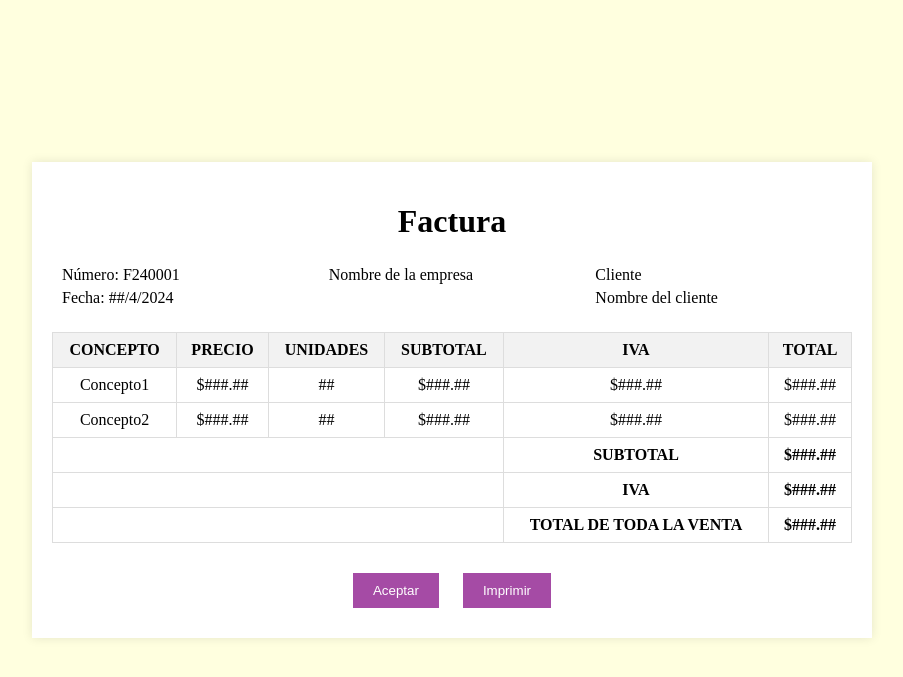
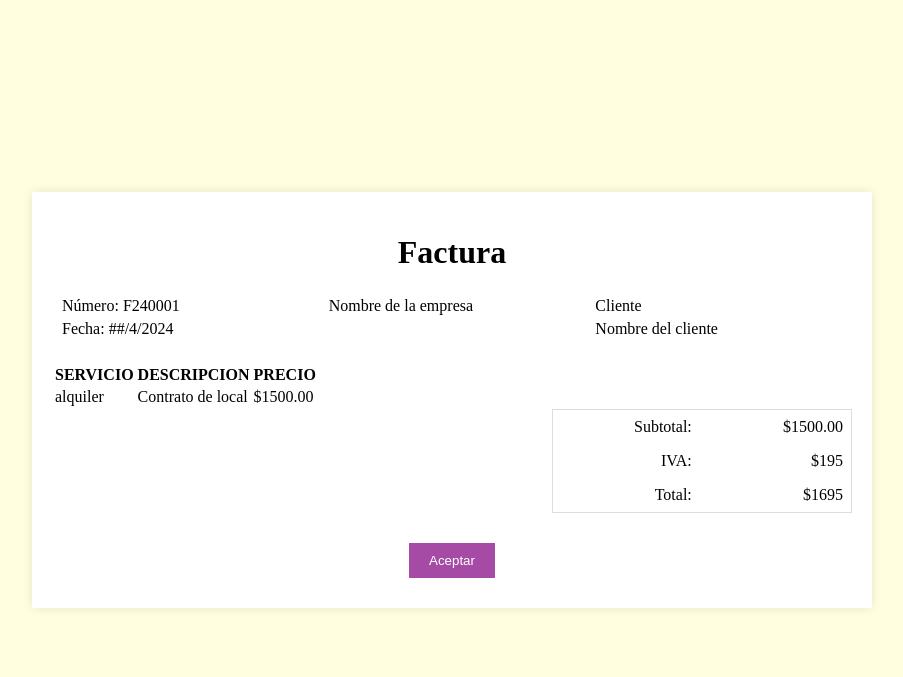
Before and after one commit to kenetcode/ERP-Ventas, a Django app: page /generarFactura/ in a window 1280 px wide. Shown: the top 677 px of the page, without its empty margins (188-1091 px from the left). Run offline with Django 5.2, Linux system fonts and the light colour scheme.

Commit message:
Se modifico generarFactura

```diff
--- a/erp/ventas/static/ventas/css/generarFactura.css
+++ b/erp/ventas/static/ventas/css/generarFactura.css
@@ -37,37 +37,6 @@ h1 {
     margin: 5px 0;
 }
 
-.invoice-table {
-    width: 100%;
-    border-collapse: collapse;
-    margin-bottom: 20px;
-}
-
-.invoice-table th, .invoice-table td {
-    border: 1px solid #ddd;
-    padding: 8px;
-    text-align: center;
-}
-
-.invoice-table th {
-    background-color: #f2f2f2;
-}
-
-tfoot td {
-    font-weight: bold;
-}
-
-tfoot td:nth-child(5), tfoot td:nth-child(6) {
-    background-color: #f9f9f9;
-}
-
-tfoot td:nth-child(5) {
-    text-align: right;
-}
-
-tfoot td:nth-child(6) {
-    text-align: center;
-}
 
 .buttons {
     text-align: center;
@@ -87,3 +56,20 @@ button:hover {
     background-color: purple;
     opacity: 1; /* Opacidad del 100% al pasar el cursor */
 }
+
+.totals {
+    width: 300px;
+    margin-left: auto;
+    margin-bottom: 20px;
+    border: 1px solid #ddd;
+    border-collapse: collapse;
+}
+
+.totals td {
+    padding: 8px;
+    text-align: right;
+}
+
+.totals tr:first-child td {
+    border-top: none;
+}
--- a/erp/ventas/templates/generarFactura.html
+++ b/erp/ventas/templates/generarFactura.html
@@ -26,53 +26,38 @@
         <table class="invoice-table">
             <thead>
                 <tr>
-                    <th>CONCEPTO</th>
+                    <th>SERVICIO</th>
+                    <th>DESCRIPCION</th>
                     <th>PRECIO</th>
-                    <th>UNIDADES</th>
-                    <th>SUBTOTAL</th>
-                    <th>IVA</th>
-                    <th>TOTAL</th>
                 </tr>
             </thead>
             <tbody>
                 <tr>
-                    <td>Concepto1</td>
-                    <td>$###.##</td>
-                    <td>##</td>
-                    <td>$###.##</td>
-                    <td>$###.##</td>
-                    <td>$###.##</td>
+                    <td>alquiler</td>
+                    <td>Contrato de local</td>
+                    <td>$1500.00</td>
+                </tr>
+            </tbody>
+        </table>
+        <table class="totals">
+            <tbody>
+                <tr>
+                    <td>Subtotal:</td>
+                    <td>$1500.00</td>
                 </tr>
                 <tr>
-                    <td>Concepto2</td>
-                    <td>$###.##</td>
-                    <td>##</td>
-                    <td>$###.##</td>
-                    <td>$###.##</td>
-                    <td>$###.##</td>
+                    <td>IVA:</td>
+                    <td>$195</td>
+                </tr>
+                <tr>
+                    <td>Total:</td>
+                    <td>$1695</td>
                 </tr>
             </tbody>
-            <tfoot>
-                <tr>
-                    <td colspan="4"></td>
-                    <td>SUBTOTAL</td>
-                    <td>$###.##</td>
-                </tr>
-                <tr>
-                    <td colspan="4"></td>
-                    <td>IVA</td>
-                    <td>$###.##</td>
-                </tr>
-                <tr>
-                    <td colspan="4"></td>
-                    <td>TOTAL DE TODA LA VENTA</td>
-                    <td>$###.##</td>
-                </tr>
-            </tfoot>
         </table>
+
         <div class="buttons">
             <button>Aceptar</button>
-            <button>Imprimir</button>
         </div>
     </div>
 </body>
```
